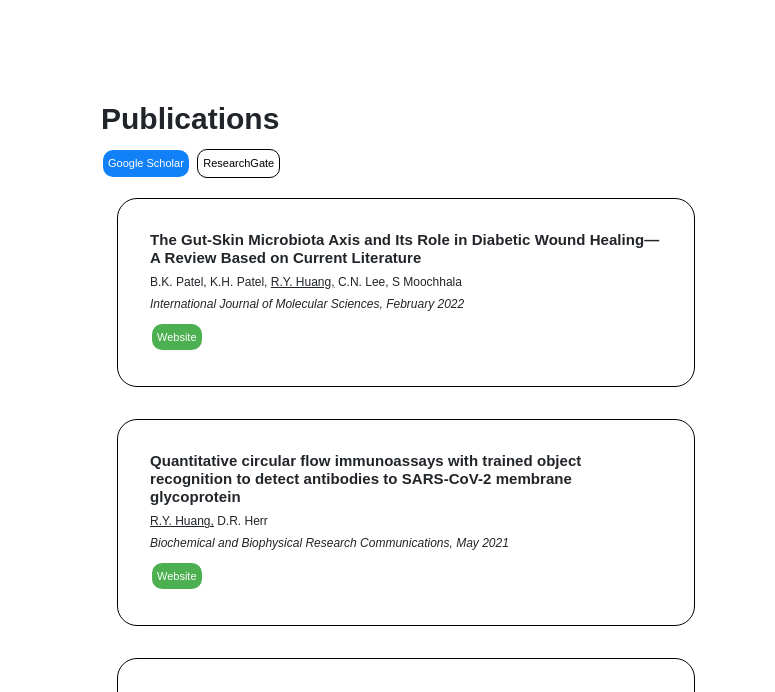
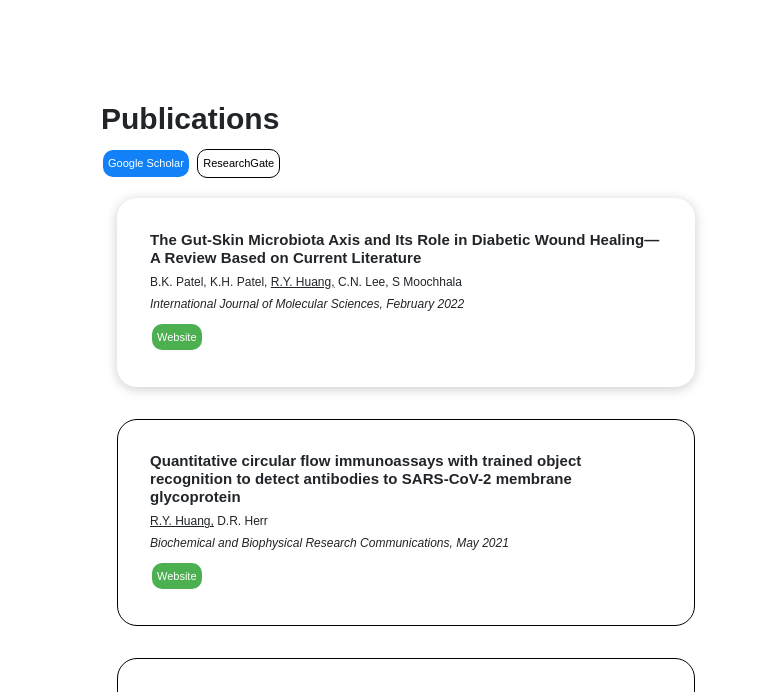
Before and after one commit to huangr0867/old-personal-website, a plain HTML site: page index.html in a window 1280 px wide. In both pictures the pointer is over the element 640 px from the left and 2612 px from the top of the page. Shown: the part 2320-3012 px from the top of the page, without its empty margins (234-1009 px from the left). Drawn offline with nearby package versions, Linux system fonts and the light colour scheme; a web font is replaced by a local one.

Commit message:
publication box

```diff
--- a/style.css
+++ b/style.css
@@ -108,6 +108,11 @@ img {
     vertical-align: middle;
     text-align: left;
 
+}
+
+.box-publication:hover {
+    box-shadow: 0px 2px 12px 0px #ccc;
+    border: 1px solid transparent;
 }
 
 .box-publication h5{
```
